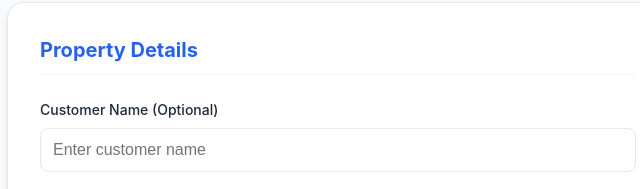
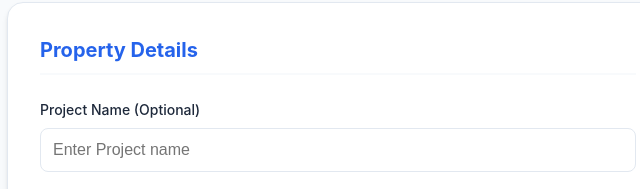
Before and after one commit to shaikhnehal-1/real-estate-price-sheet-generator, a React app: page index.html in a window 1280 px wide. Shown: the part 154-343 px from the top of the page, 65-705 px from the left. Built offline with nearby package versions, Linux system fonts and the light colour scheme.

Commit message:
Change label and input for customer name to project name

```diff
--- a/index.html
+++ b/index.html
@@ -25,8 +25,8 @@
                 <div class="card">
                     <h2>Property Details</h2>
                     <div class="form-group">
-                        <label for="customerName">Customer Name (Optional)</label>
-                        <input type="text" id="customerName" placeholder="Enter customer name">
+                        <label for="customerName">Project Name (Optional)</label>
+                        <input type="text" id="customerName" placeholder="Enter Project name">
                     </div>
                     <div class="form-group">
                         <label for="config">Configuration</label>
```
